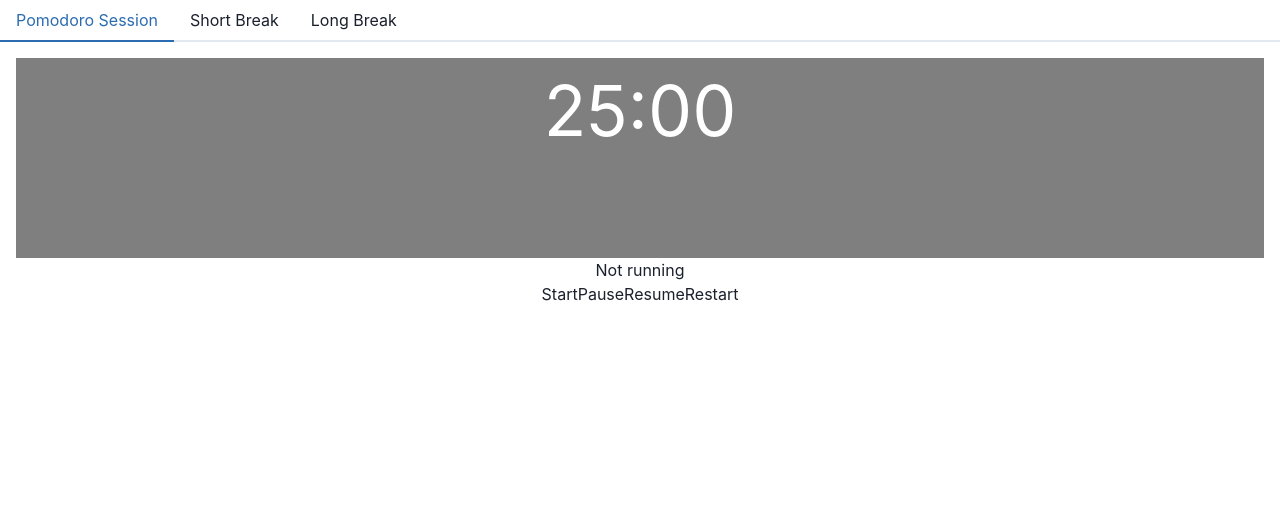
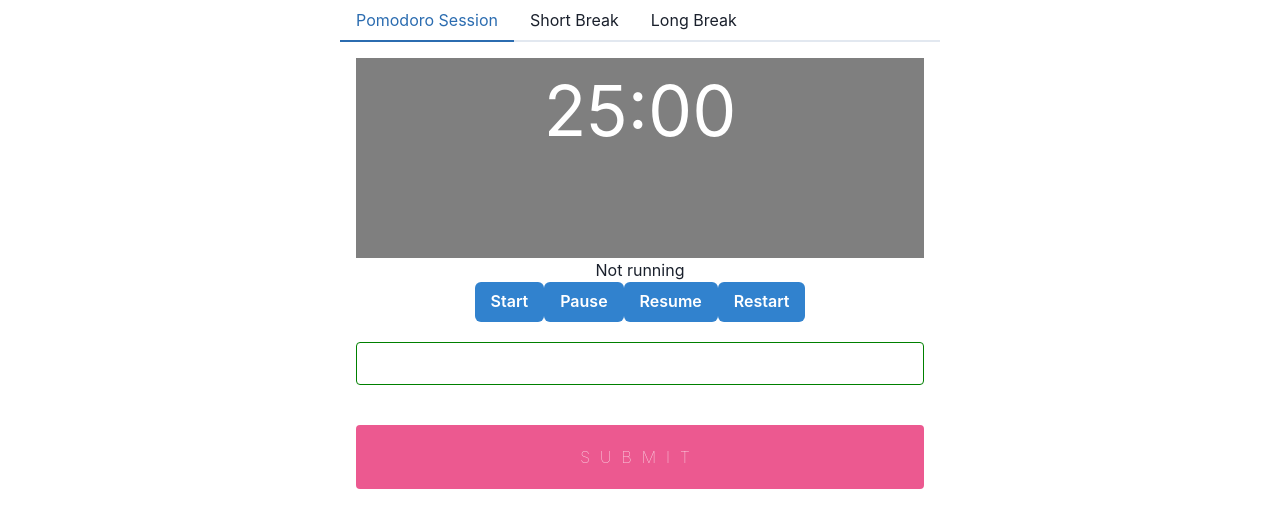
Before and after one commit to sonicakes/pomodoro-react, a React (Create React App) app: page / in a window 1280 px wide. Shown: the top 528 px of the page. Built offline with nearby package versions, Linux system fonts and the light colour scheme.

Commit message:
add customize form

```diff
--- a/package.json
+++ b/package.json
@@ -12,6 +12,7 @@
     "framer-motion": "^10.16.5",
     "react": "^18.2.0",
     "react-dom": "^18.2.0",
+    "react-hook-form": "^7.48.2",
     "react-scripts": "5.0.1",
     "react-timer-hook": "^3.0.7",
     "web-vitals": "^2.1.4"
--- a/src/App.js
+++ b/src/App.js
@@ -1,5 +1,7 @@
 import { Tabs, TabList, TabPanels, Tab, TabPanel } from '@chakra-ui/react';
 import TimerWrapper from './components/timer-wrapper/TimerWrapper';
+import Customize from './components/form/Customize';
+import { useState } from 'react';
 
 
 function App() {
@@ -7,6 +9,8 @@
   const shortbreak = 'Short Break';
   const longbreak = 'Long Break';
 
+  const [customTime, setCustomTime] = useState(7);
+  console.log(customTime, 'customtime after')
 
   return (
     <div className="App">
@@ -21,6 +25,7 @@
   <TabPanels>
     <TabPanel>
     <TimerWrapper type={pomodoro} />
+    <Customize />
     </TabPanel>
     <TabPanel>
     <TimerWrapper type={shortbreak} />
--- /dev/null
+++ b/src/components/form/Customize.js
@@ -0,0 +1,36 @@
+import { useForm } from "react-hook-form";
+import './customize.css';
+
+
+export default function Customize() {
+  const {
+    register,
+    handleSubmit,
+    watch,
+    formState: { errors },
+  } = useForm()
+
+
+  const onSubmit = (data) => console.log(data)
+
+
+  console.log(watch("example")) // watch input value by passing the name of it
+
+
+  return (
+    /* "handleSubmit" will validate your inputs before invoking "onSubmit" */
+    <form onSubmit={handleSubmit(onSubmit)} className="custom-form">
+      {/* register your input into the hook by invoking the "register" function */}
+      <input {...register("example")} />
+
+
+      {/* include validation with required or other standard HTML validation rules */}
+      {/* <input {...register("exampleRequired", { required: true })} /> */}
+      {/* errors will return when field validation fails  */}
+      {/* {errors.exampleRequired && <span>This field is required</span>} */}
+
+
+      <input type="submit" />
+    </form>
+  )
+}
--- /dev/null
+++ b/src/components/form/customize.css
@@ -0,0 +1,97 @@
+.custom-form {
+    margin: 20px 0;
+}
+
+ .custom-form input {
+    display: block;
+    box-sizing: border-box;
+    width: 100%;
+    border-radius: 4px;
+    border: 1px solid green;
+    padding: 10px 15px;
+    margin-bottom: 10px;
+    font-size: 14px;
+  }
+
+  .custom-form label {
+    line-height: 2;
+    text-align: left;
+    display: block;
+    margin-bottom: 13px;
+    margin-top: 20px;
+    color: white;
+    font-size: 14px;
+    font-weight: 200;
+  }
+
+  .custom-form  button[type="submit"],
+  .custom-form  input[type="submit"] {
+    background: #ec5990;
+    color: white;
+    text-transform: uppercase;
+    border: none;
+    margin-top: 40px;
+    padding: 20px;
+    font-size: 16px;
+    font-weight: 100;
+    letter-spacing: 10px;
+  }
+
+  .custom-form  button[type="submit"]:hover,
+  .custom-form  input[type="submit"]:hover {
+    background: #bf1650;
+  }
+
+  .custom-form  button[type="submit"]:active,
+  .custom-form  input[type="button"]:active,
+  .custom-form  input[type="submit"]:active {
+    transition: 0.3s all;
+    transform: translateY(3px);
+    border: 1px solid transparent;
+    opacity: 0.8;
+  }
+
+  .custom-form  input:disabled {
+    opacity: 0.4;
+  }
+
+  .custom-form input[type="button"]:hover {
+    transition: 0.3s all;
+  }
+
+  .custom-form button[type="submit"],
+  .custom-form input[type="button"],
+  .custom-form input[type="submit"] {
+    -webkit-appearance: none;
+  }
+
+  .App {
+    max-width: 600px;
+    margin: 0 auto;
+  }
+
+  .custom-form button[type="button"] {
+    display: block;
+    appearance: none;
+    background: #333;
+    color: white;
+    border: none;
+    text-transform: uppercase;
+    padding: 10px 20px;
+    border-radius: 4px;
+  }
+
+  .custom-form hr {
+    margin-top: 30px;
+  }
+
+  .custom-form button {
+    display: block;
+    appearance: none;
+    margin-top: 40px;
+    border: 1px solid #333;
+    margin-bottom: 20px;
+    text-transform: uppercase;
+    padding: 10px 20px;
+    border-radius: 4px;
+  }
--- a/src/components/timer/Timer.js
+++ b/src/components/timer/Timer.js
@@ -1,5 +1,6 @@
 import { useTimer } from "react-timer-hook";
 import "./timer.css";
+import { Button } from "@chakra-ui/react";
 
 function Timer({ expiryTimestamp, length, type }) {
   const { seconds, minutes, isRunning, start, pause, resume, restart } =
@@ -19,10 +20,17 @@
         <span>{formatTime(minutes)}</span>:<span>{formatTime(seconds)}</span>
       </div>
       <p>{isRunning ? "Running" : "Not running"}</p>
-      <button onClick={start}>Start</button>
-      <button onClick={pause}>Pause</button>
-      <button onClick={resume}>Resume</button>
-      <button
+      <Button colorScheme="blue" onClick={start}>
+        Start
+      </Button>
+      <Button colorScheme="blue" onClick={pause}>
+        Pause
+      </Button>
+      <Button colorScheme="blue" onClick={resume}>
+        Resume
+      </Button>
+      <Button
+        colorScheme="blue"
         onClick={() => {
           const time = new Date();
           time.setSeconds(time.getSeconds() + length);
@@ -30,7 +38,7 @@
         }}
       >
         Restart
-      </button>
+      </Button>
     </div>
   );
 }
```
Also changed, not shown: 1 other file (tests, documents, lock files or other folders).
